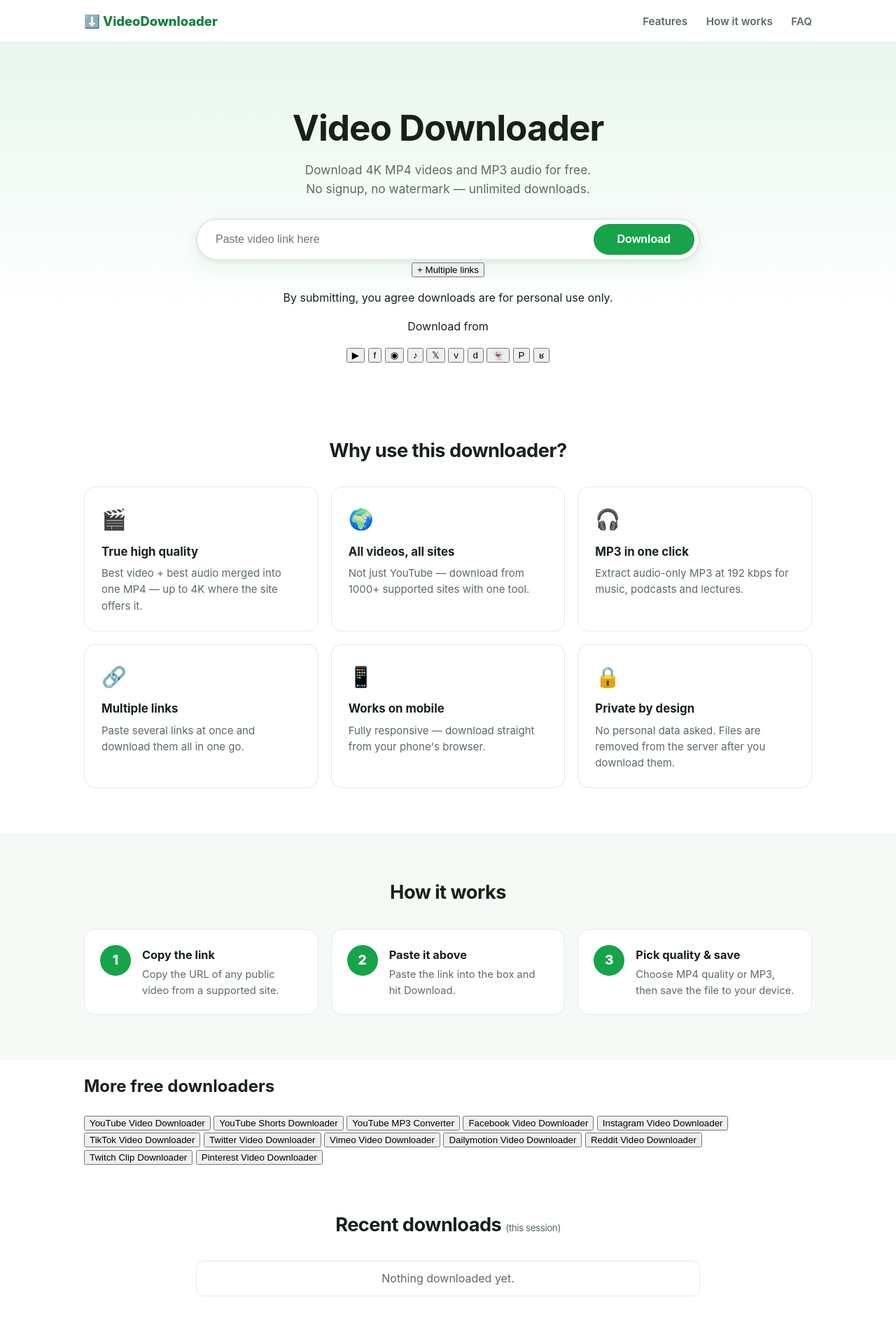
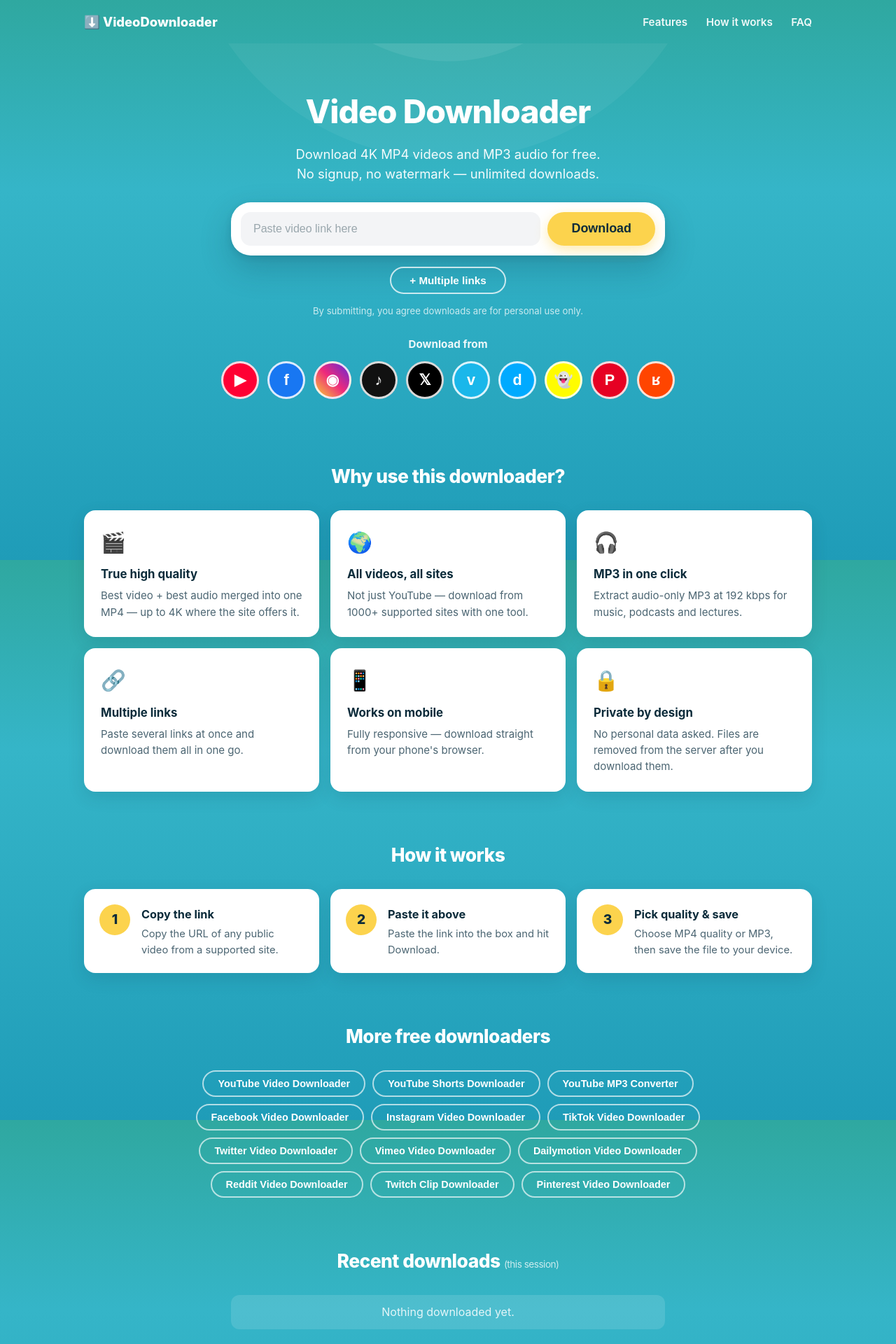
Before and after one commit to tejas-upwork/video-downloader, a FastAPI app: page / in a window 1280 px wide. Shown: the top 1920 px of the page at 70% size. Run offline with FastAPI, Linux system fonts and the light colour scheme; data that the repository does not hold is empty; some libraries are stand-ins or nearby versions.

Commit message:
v2.0.1: UI refresh — teal/amber theme, platform chips, multi-link batch mode, glass FAQ

```diff
--- a/web/static/style.css
+++ b/web/static/style.css
@@ -1,134 +1,197 @@
-/* VideoDownloader dashboard — clean light theme, green accent */
+/* VideoDownloader dashboard — teal gradient theme, amber CTA */
 :root {
-  --green: #16a34a;
-  --green-dark: #15803d;
-  --green-soft: #e8f7ee;
-  --ink: #17211a;
-  --muted: #5b6b60;
-  --line: #e3eae5;
-  --bg: #ffffff;
-  --bg-soft: #f6faf7;
+  --teal-1: #2fa8a0;
+  --teal-2: #35b5c8;
+  --teal-3: #1f9cb8;
+  --amber: #fcd34d;
+  --amber-dark: #f5b90c;
+  --navy: #0b2b3a;
+  --ink: #0b2b3a;
+  --muted: #4b6572;
+  --input-bg: #f3f4f6;
   --card: #ffffff;
+  --radius-lg: 28px;
   --radius: 16px;
-  --shadow: 0 10px 30px rgba(22, 163, 74, .10), 0 2px 6px rgba(0,0,0,.06);
-  --font: -apple-system, BlinkMacSystemFont, "Segoe UI", Roboto, Helvetica, Arial, sans-serif;
+  --shadow: 0 18px 45px rgba(11, 43, 58, .22), 0 3px 10px rgba(11, 43, 58, .12);
+  --font: "Inter", -apple-system, BlinkMacSystemFont, "Segoe UI", Roboto, Helvetica, Arial, sans-serif;
 }
 * { box-sizing: border-box; }
 html { scroll-behavior: smooth; }
 body {
-  margin: 0; font-family: var(--font); color: var(--ink); background: var(--bg);
+  margin: 0; font-family: var(--font); color: #fff;
+  background: linear-gradient(180deg, var(--teal-1) 0%, var(--teal-2) 34%, var(--teal-3) 100%);
+  background-attachment: fixed;
   line-height: 1.55; -webkit-font-smoothing: antialiased;
+  min-height: 100vh;
 }
-.wrap { max-width: 1080px; margin: 0 auto; padding: 0 20px; }
+/* subtle concentric rings in hero */
+.hero { position: relative; overflow: hidden; }
+.hero::before {
+  content: ""; position: absolute; inset: -40% -20% auto; height: 130%;
+  background:
+    radial-gradient(circle at 50% 0%, rgba(255,255,255,.10) 0 120px, transparent 121px),
+    radial-gradient(circle at 50% 0%, rgba(255,255,255,.07) 0 240px, transparent 241px),
+    radial-gradient(circle at 50% 0%, rgba(255,255,255,.05) 0 380px, transparent 381px);
+  pointer-events: none;
+}
+.wrap { max-width: 1080px; margin: 0 auto; padding: 0 20px; position: relative; }
 .hidden { display: none !important; }
-a { color: var(--green-dark); }
+a { color: var(--navy); }
 
 /* top bar */
-.topbar { position: sticky; top: 0; z-index: 50; background: rgba(255,255,255,.92); backdrop-filter: blur(8px); border-bottom: 1px solid var(--line); }
-.topbar-in { display: flex; align-items: center; justify-content: space-between; height: 60px; }
-.brand { text-decoration: none; color: var(--ink); font-weight: 800; font-size: 1.15rem; }
-.brand span { color: var(--green-dark); }
-.nav a { margin-left: 22px; text-decoration: none; color: var(--muted); font-weight: 600; font-size: .95rem; }
-.nav a:hover { color: var(--green-dark); }
+.topbar { position: sticky; top: 0; z-index: 50; }
+.topbar-in { display: flex; align-items: center; justify-content: space-between; height: 62px; }
+.brand { text-decoration: none; color: #fff; font-weight: 800; font-size: 1.15rem; }
+.nav a { margin-left: 22px; text-decoration: none; color: rgba(255,255,255,.92); font-weight: 600; font-size: .95rem; }
+.nav a:hover { color: #fff; text-decoration: underline; }
 
 /* hero */
-.hero { background: linear-gradient(180deg, var(--green-soft), #fff 78%); padding: 64px 0 40px; text-align: center; }
-.badge { display: inline-block; background: #fff; border: 1px solid var(--line); color: var(--green-dark);
-  font-weight: 700; font-size: .82rem; padding: 7px 16px; border-radius: 999px; box-shadow: var(--shadow); }
-.hero h1 { font-size: clamp(2rem, 5vw, 3.2rem); margin: 18px 0 8px; letter-spacing: -1px; }
-.hero .sub { color: var(--muted); font-size: 1.08rem; margin: 0 0 28px; }
+.hero { padding: 56px 0 30px; text-align: center; }
+.hero h1 { font-size: clamp(2.1rem, 5vw, 2.9rem); margin: 6px 0 10px; letter-spacing: -1px; font-weight: 800; }
+.hero .sub { color: rgba(255,255,255,.94); font-size: 1.15rem; margin: 0 0 26px; }
 
-.dlbar { display: flex; gap: 0; max-width: 720px; margin: 0 auto; background: #fff;
-  border: 2px solid var(--line); border-radius: 999px; padding: 6px; box-shadow: var(--shadow); transition: border-color .2s; }
-.dlbar:focus-within { border-color: var(--green); }
-.dlbar input { flex: 1; border: 0; outline: 0; font-size: 1rem; padding: 12px 20px; border-radius: 999px; min-width: 0; background: transparent; }
-.dlbar button { border: 0; cursor: pointer; background: var(--green); color: #fff; font-weight: 800; font-size: 1rem;
-  padding: 13px 34px; border-radius: 999px; transition: background .2s, transform .1s; white-space: nowrap; }
-.dlbar button:hover { background: var(--green-dark); }
+/* main widget card */
+.widget { max-width: 620px; margin: 0 auto; background: #fff; border-radius: var(--radius-lg);
+  box-shadow: var(--shadow); padding: 14px; }
+.dlbar { display: flex; gap: 10px; }
+.dlbar input { flex: 1; border: 0; outline: 0; font-size: 1rem; padding: 15px 18px;
+  border-radius: 14px; min-width: 0; background: var(--input-bg); color: var(--ink); }
+.dlbar input::placeholder { color: #9aa7ad; }
+.dlbar button { border: 0; cursor: pointer; background: var(--amber); color: var(--navy);
+  font-weight: 800; font-size: 1.12rem; padding: 13px 34px; border-radius: 999px;
+  transition: background .2s, transform .1s; white-space: nowrap;
+  box-shadow: 0 6px 18px rgba(252, 211, 77, .45); }
+.dlbar button:hover { background: var(--amber-dark); }
 .dlbar button:active { transform: scale(.97); }
 .dlbar button:disabled { opacity: .6; cursor: wait; }
-.hint { color: var(--muted); font-size: .88rem; margin-top: 14px; }
 
-/* result card */
-.result { max-width: 720px; margin: 30px auto 0; background: var(--card); border: 1px solid var(--line);
-  border-radius: var(--radius); box-shadow: var(--shadow); padding: 22px; text-align: left; }
+.multi-box { margin-top: 12px; text-align: left; }
+.multi-box textarea { width: 100%; border: 0; outline: 0; resize: vertical; font-size: .95rem;
+  font-family: var(--font); padding: 14px 16px; border-radius: 14px; background: var(--input-bg); color: var(--ink); }
+.multi-opts { margin-top: 10px; color: var(--muted); font-size: .9rem; font-weight: 600; }
+.multi-opts select { margin-left: 8px; font-size: .95rem; padding: 8px 12px; border-radius: 10px;
+  border: 2px solid #e2e8ea; background: #fff; color: var(--ink); font-weight: 600; }
+
+.multi-toggle { margin-top: 16px; background: transparent; color: #fff; border: 2px solid rgba(255,255,255,.75);
+  border-radius: 999px; padding: 9px 26px; font-weight: 700; font-size: .95rem; cursor: pointer; transition: all .15s; }
+.multi-toggle:hover { background: rgba(255,255,255,.16); }
+.terms { color: rgba(255,255,255,.75); font-size: .82rem; margin: 14px 0 0; }
+
+.from-label { margin: 26px 0 12px; font-weight: 700; font-size: .95rem; color: rgba(255,255,255,.92); }
+.chips { display: flex; flex-wrap: wrap; gap: 12px; justify-content: center; }
+.chip { width: 54px; height: 54px; border-radius: 50%; border: 3px solid rgba(255,255,255,.85);
+  font-size: 1.35rem; font-weight: 800; cursor: pointer; color: #fff; transition: transform .12s;
+  display: flex; align-items: center; justify-content: center; }
+.chip:hover { transform: scale(1.1); }
+.chip.yt { background: #ff0033; } .chip.fb { background: #1877f2; }
+.chip.ig { background: linear-gradient(45deg, #f9ce34, #ee2a7b, #6228d7); }
+.chip.tk { background: #111; } .chip.x { background: #000; }
+.chip.vm { background: #1ab7ea; } .chip.dm { background: #00aaff; }
+.chip.sc { background: #fffc00; color: #111; } .chip.pin { background: #e60023; }
+.chip.rd { background: #ff4500; }
+
+/* result card (single) */
+.result { max-width: 620px; margin: 26px auto 0; background: var(--card); color: var(--ink);
+  border-radius: var(--radius-lg); box-shadow: var(--shadow); padding: 22px; text-align: left; }
 .result-top { display: flex; gap: 18px; align-items: flex-start; }
-.r-thumb { width: 220px; max-width: 40%; border-radius: 10px; aspect-ratio: 16/9; object-fit: cover; background: #dfe7e0; }
-.r-meta { min-width: 0; }
-.r-site { display: inline-block; font-size: .75rem; font-weight: 800; text-transform: uppercase; letter-spacing: .06em;
-  color: var(--green-dark); background: var(--green-soft); border-radius: 6px; padding: 3px 10px; margin-bottom: 8px; }
-.r-meta h2 { font-size: 1.12rem; margin: 0 0 6px; line-height: 1.35; }
-.r-meta p { color: var(--muted); margin: 0; font-size: .92rem; }
-.r-label { font-weight: 700; margin: 18px 0 10px; font-size: .95rem; }
+.r-thumb { width: 210px; max-width: 40%; border-radius: 12px; aspect-ratio: 16/9; object-fit: cover; background: #dfe7e0; }
+.r-site { display: inline-block; font-size: .72rem; font-weight: 800; text-transform: uppercase; letter-spacing: .06em;
+  color: var(--teal-3); background: #e6f6f8; border-radius: 6px; padding: 3px 10px; margin-bottom: 8px; }
+.r-meta h2 { font-size: 1.1rem; margin: 0 0 6px; line-height: 1.35; color: var(--ink); }
+.r-meta p { color: var(--muted); margin: 0; font-size: .9rem; }
+.r-label { font-weight: 700; margin: 18px 0 10px; font-size: .95rem; color: var(--ink); }
 .q-list { display: flex; flex-wrap: wrap; gap: 10px; }
-.q-btn { border: 2px solid var(--line); background: #fff; border-radius: 12px; padding: 10px 16px; cursor: pointer;
-  font-weight: 700; font-size: .92rem; transition: all .15s; }
+.q-btn { border: 2px solid #e2e8ea; background: #fff; border-radius: 12px; padding: 10px 16px; cursor: pointer;
+  font-weight: 700; font-size: .92rem; color: var(--ink); transition: all .15s; }
 .q-btn small { display: block; font-weight: 500; color: var(--muted); font-size: .75rem; }
-.q-btn:hover { border-color: var(--green); }
-.q-btn.best { border-color: var(--green); background: var(--green-soft); }
+.q-btn:hover { border-color: var(--teal-2); }
+.q-btn.best { border-color: var(--teal-2); background: #e6f6f8; }
 .q-btn:disabled { opacity: .55; cursor: wait; }
 .r-error { color: #b91c1c; background: #fef2f2; border: 1px solid #fecaca; border-radius: 10px; padding: 12px 16px; margin: 16px 0 0; }
 
 .progress-wrap { margin-top: 18px; }
-.progress-bar { height: 12px; background: #eef3ef; border-radius: 999px; overflow: hidden; }
-.progress-bar.indet #progress-fill { width: 40% !important; animation: slide 1.2s infinite ease-in-out; }
+.progress-bar { height: 12px; background: #eef3f4; border-radius: 999px; overflow: hidden; }
+.indet #progress-fill, .indet .j-fill { width: 40% !important; animation: slide 1.2s infinite ease-in-out; }
 @keyframes slide { 0% { margin-left: -40%; } 100% { margin-left: 100%; } }
-#progress-fill { height: 100%; width: 0; background: linear-gradient(90deg, var(--green), #4ade80); border-radius: 999px; transition: width .3s; }
-.progress-text { color: var(--muted); font-size: .9rem; margin: 8px 0 0; }
+#progress-fill, .j-fill { height: 100%; width: 0; background: linear-gradient(90deg, var(--teal-2), #7de3d2); border-radius: 999px; transition: width .3s; }
+.progress-text, .j-status { color: var(--muted); font-size: .9rem; margin: 8px 0 0; }
 
 .done-wrap { margin-top: 18px; text-align: center; }
-.btn-big { display: inline-block; background: var(--green); color: #fff !important; font-weight: 800; font-size: 1.05rem;
-  text-decoration: none; padding: 14px 40px; border-radius: 999px; box-shadow: var(--shadow); }
-.btn-big:hover { background: var(--green-dark); }
+.btn-big { display: inline-block; background: var(--amber); color: var(--navy) !important; font-weight: 800; font-size: 1.05rem;
+  text-decoration: none; padding: 14px 40px; border-radius: 999px; box-shadow: 0 6px 18px rgba(252,211,77,.45); }
+.btn-big:hover { background: var(--amber-dark); }
 .done-note { color: var(--muted); font-size: .85rem; margin: 10px 0 0; }
 
-/* sites strip */
-.sites { border-top: 1px solid var(--line); border-bottom: 1px solid var(--line); background: var(--bg-soft); padding: 22px 0; text-align: center; }
-.sites-label { color: var(--muted); font-size: .85rem; text-transform: uppercase; letter-spacing: .08em; margin: 0 0 12px; font-weight: 700; }
-.sites-row { display: flex; flex-wrap: wrap; gap: 10px 22px; justify-content: center; font-weight: 700; color: var(--ink); }
-.sites-row .more { color: var(--green-dark); }
+/* multi jobs */
+.jobs { max-width: 620px; margin: 26px auto 0; display: flex; flex-direction: column; gap: 12px; }
+.job { background: #fff; color: var(--ink); border-radius: var(--radius); box-shadow: var(--shadow);
+  padding: 16px 18px; text-align: left; display: flex; gap: 14px; align-items: center; }
+.job img { width: 120px; border-radius: 8px; aspect-ratio: 16/9; object-fit: cover; background: #dfe7e0; flex: 0 0 120px; }
+.job .j-body { flex: 1; min-width: 0; }
+.job .j-title { font-weight: 700; font-size: .92rem; overflow: hidden; text-overflow: ellipsis; white-space: nowrap; }
+.job .j-q { font-size: .75rem; font-weight: 800; color: var(--teal-3); background: #e6f6f8; border-radius: 6px; padding: 2px 8px; margin-left: 8px; }
+.job .j-bar { height: 8px; background: #eef3f4; border-radius: 999px; overflow: hidden; margin-top: 8px; }
+.job .j-err { color: #b91c1c; font-size: .85rem; }
+.job .j-dl { font-weight: 800; font-size: .88rem; color: var(--navy); background: var(--amber);
+  border-radius: 999px; padding: 8px 20px; text-decoration: none; white-space: nowrap; }
+.job .j-dl:hover { background: var(--amber-dark); }
 
 /* sections */
-.features, .how, .history-sec, .faq { padding: 64px 0; }
-.features h2, .how h2, .history-sec h2, .faq h2 { text-align: center; font-size: 1.7rem; letter-spacing: -.5px; margin: 0 0 30px; }
-.cards { display: grid; grid-template-columns: repeat(auto-fit, minmax(280px, 1fr)); gap: 18px; }
-.card { border: 1px solid var(--line); border-radius: var(--radius); padding: 24px; background: #fff; transition: transform .15s, box-shadow .15s; }
-.card:hover { transform: translateY(-3px); box-shadow: var(--shadow); }
+.features, .how, .more-dl, .history-sec, .faq { padding: 60px 0 10px; }
+.features h2, .how h2, .more-dl h2, .history-sec h2, .faq h2 {
+  text-align: center; font-size: 1.65rem; letter-spacing: -.5px; margin: 0 0 28px; font-weight: 800; }
+.cards { display: grid; grid-template-columns: repeat(auto-fit, minmax(280px, 1fr)); gap: 16px; }
+.card { background: #fff; color: var(--ink); border-radius: var(--radius); padding: 24px;
+  box-shadow: 0 8px 24px rgba(11,43,58,.12); transition: transform .15s; }
+.card:hover { transform: translateY(-3px); }
 .card .ico { font-size: 1.8rem; }
 .card h3 { margin: 10px 0 6px; font-size: 1.05rem; }
 .card p { margin: 0; color: var(--muted); font-size: .94rem; }
 
-.how { background: var(--bg-soft); }
-.steps { list-style: none; margin: 0; padding: 0; display: grid; grid-template-columns: repeat(auto-fit, minmax(260px, 1fr)); gap: 18px; }
-.steps li { display: flex; gap: 16px; background: #fff; border: 1px solid var(--line); border-radius: var(--radius); padding: 22px; }
-.steps .n { flex: 0 0 44px; height: 44px; border-radius: 50%; background: var(--green); color: #fff; font-weight: 800;
+.steps { list-style: none; margin: 0; padding: 0; display: grid; grid-template-columns: repeat(auto-fit, minmax(260px, 1fr)); gap: 16px; }
+.steps li { display: flex; gap: 16px; background: #fff; color: var(--ink); border-radius: var(--radius); padding: 22px;
+  box-shadow: 0 8px 24px rgba(11,43,58,.12); }
+.steps .n { flex: 0 0 44px; height: 44px; border-radius: 50%; background: var(--amber); color: var(--navy); font-weight: 800;
   display: flex; align-items: center; justify-content: center; font-size: 1.2rem; }
 .steps h3 { margin: 2px 0 4px; font-size: 1.02rem; }
 .steps p { margin: 0; color: var(--muted); font-size: .92rem; }
 
-.history { list-style: none; margin: 0; padding: 0; max-width: 720px; margin: 0 auto; }
-.history li { display: flex; align-items: center; justify-content: space-between; gap: 12px; border: 1px solid var(--line);
-  border-radius: 12px; padding: 12px 18px; margin-bottom: 10px; background: #fff; }
-.history li.empty { justify-content: center; color: var(--muted); }
-.history .h-title { font-weight: 600; font-size: .95rem; overflow: hidden; text-overflow: ellipsis; white-space: nowrap; max-width: 60%; }
-.history .h-q { font-size: .8rem; color: var(--green-dark); background: var(--green-soft); border-radius: 6px; padding: 2px 10px; font-weight: 700; white-space: nowrap; }
+.pills { display: flex; flex-wrap: wrap; gap: 10px; justify-content: center; max-width: 860px; margin: 0 auto; }
+.pills button { background: transparent; color: #fff; border: 2px solid rgba(255,255,255,.65); border-radius: 999px;
+  padding: 9px 20px; font-weight: 600; font-size: .9rem; cursor: pointer; transition: all .15s; }
+.pills button:hover { background: rgba(255,255,255,.16); border-color: #fff; }
+
+.history { list-style: none; margin: 0 auto; padding: 0; max-width: 620px; }
+.history li { display: flex; align-items: center; justify-content: space-between; gap: 12px;
+  background: #fff; color: var(--ink); border-radius: 12px; padding: 12px 18px; margin-bottom: 10px;
+  box-shadow: 0 6px 18px rgba(11,43,58,.10); }
+.history li.empty { justify-content: center; color: rgba(255,255,255,.85); background: rgba(255,255,255,.12); box-shadow: none; }
+.history .h-title { font-weight: 600; font-size: .95rem; overflow: hidden; text-overflow: ellipsis; white-space: nowrap; max-width: 58%; }
+.history .h-q { font-size: .78rem; color: var(--teal-3); background: #e6f6f8; border-radius: 6px; padding: 2px 10px; font-weight: 700; white-space: nowrap; }
 .history .h-err { color: #b91c1c; font-size: .85rem; }
-.history a.h-dl { font-weight: 700; font-size: .9rem; white-space: nowrap; }
-.small-note { font-size: .85rem; color: var(--muted); font-weight: 400; }
+.history a.h-dl { font-weight: 700; font-size: .9rem; white-space: nowrap; color: var(--navy); }
+.small-note { font-size: .85rem; color: rgba(255,255,255,.75); font-weight: 400; }
 
-.faq details { max-width: 760px; margin: 0 auto 12px; border: 1px solid var(--line); border-radius: 12px; padding: 16px 20px; background: #fff; }
-.faq summary { font-weight: 700; cursor: pointer; font-size: 1rem; }
-.faq summary::marker { color: var(--green-dark); }
-.faq details p { color: var(--muted); margin: 10px 0 0; }
+/* glass FAQ */
+.faq { padding-bottom: 70px; }
+.faq details { max-width: 760px; margin: 0 auto 12px; border-radius: var(--radius);
+  padding: 16px 22px; background: rgba(255,255,255,.14); backdrop-filter: blur(10px);
+  border: 1px solid rgba(255,255,255,.25); }
+.faq summary { font-weight: 700; cursor: pointer; font-size: 1.02rem; color: #fff; }
+.faq summary::marker { color: var(--amber); }
+.faq details p { color: rgba(255,255,255,.88); margin: 10px 0 0; }
 
-footer { border-top: 1px solid var(--line); background: var(--bg-soft); padding: 30px 0; }
-.foot p { margin: 4px 0; }
-.fair { color: var(--muted); font-size: .85rem; }
+footer { border-top: 1px solid rgba(255,255,255,.25); padding: 28px 0 34px; }
+.foot { text-align: center; }
+.disclaimer { color: rgba(255,255,255,.82); font-size: .86rem; max-width: 760px; margin: 0 auto 8px; }
+.copy { color: rgba(255,255,255,.65); font-size: .82rem; margin: 0; }
 
 @media (max-width: 640px) {
   .nav { display: none; }
-  .dlbar { flex-direction: column; border-radius: 20px; }
-  .dlbar input { text-align: center; }
+  .dlbar { flex-direction: column; }
+  .dlbar button { width: 100%; }
   .result-top { flex-direction: column; }
   .r-thumb { width: 100%; max-width: 100%; }
+  .job { flex-direction: column; align-items: stretch; }
+  .job img { width: 100%; flex: none; }
 }
```
